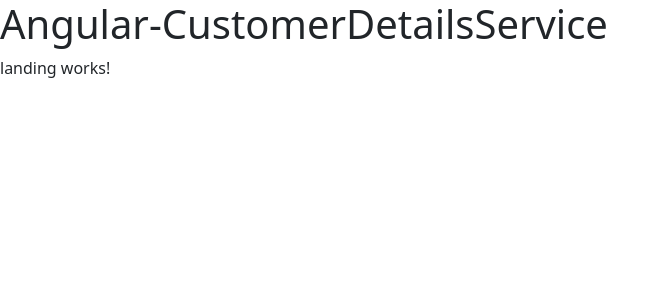
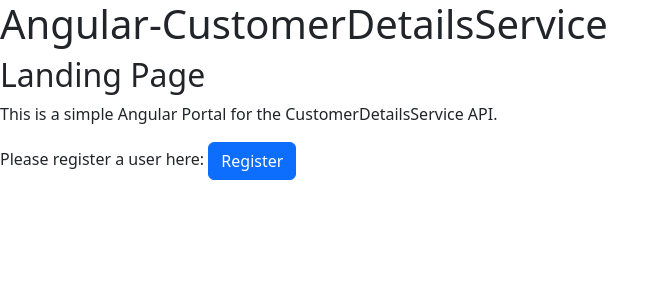
Before and after one commit to ThatDRW/Angular-CustomerDetailsService, an Angular app: page / in a window 1280 px wide. Shown: the top 300 px of the page, without its empty margins (0-669 px from the left). Built offline with nearby package versions, Linux system fonts and the light colour scheme.

Commit message:
Impl: Landing placeholder.

```diff
--- a/src/app/components/landing/landing.component.html
+++ b/src/app/components/landing/landing.component.html
@@ -1 +1,4 @@
-<p>landing works!</p>
+<h2>Landing Page</h2>
+
+<p>This is a simple Angular Portal for the CustomerDetailsService API.</p>
+<p>Please register a user here: <button type="button" onclick="window.location.href='http://localhost:4200/user/register';" class="btn btn-primary">Register</button></p>
```
